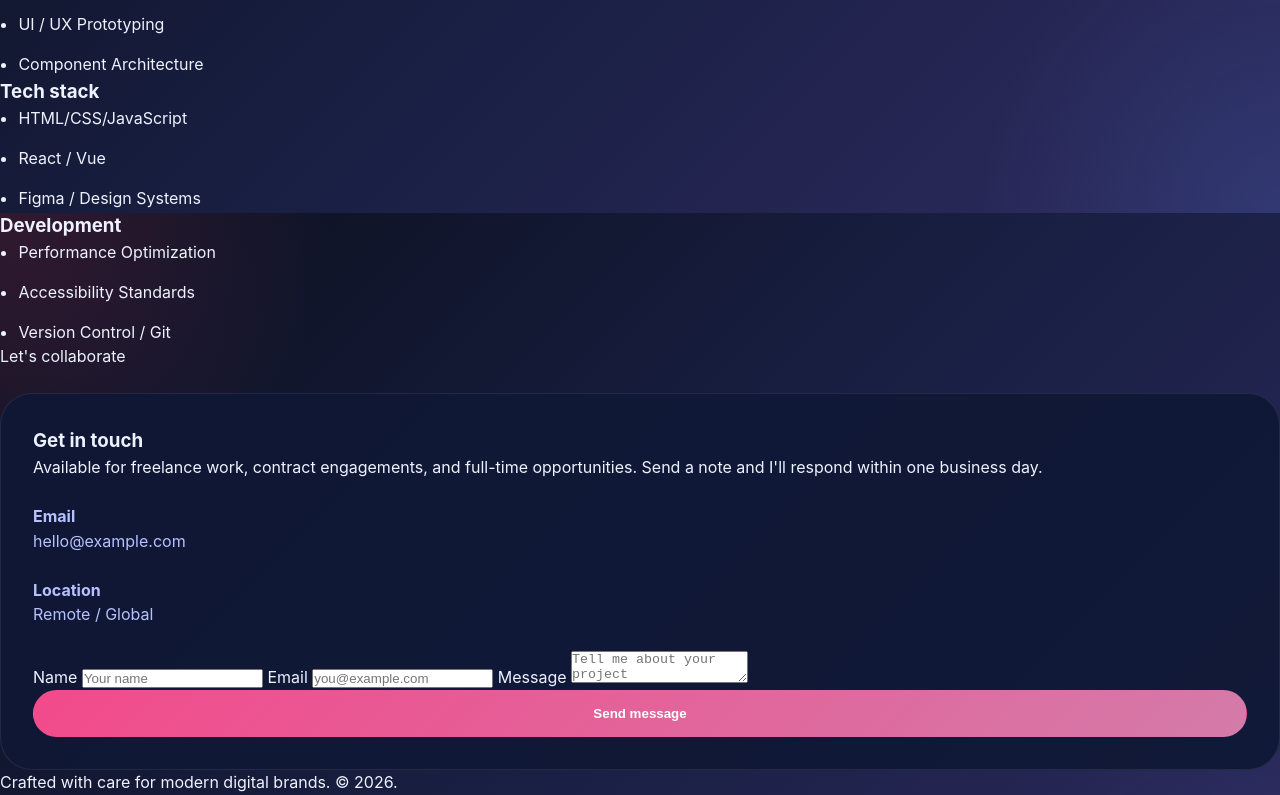
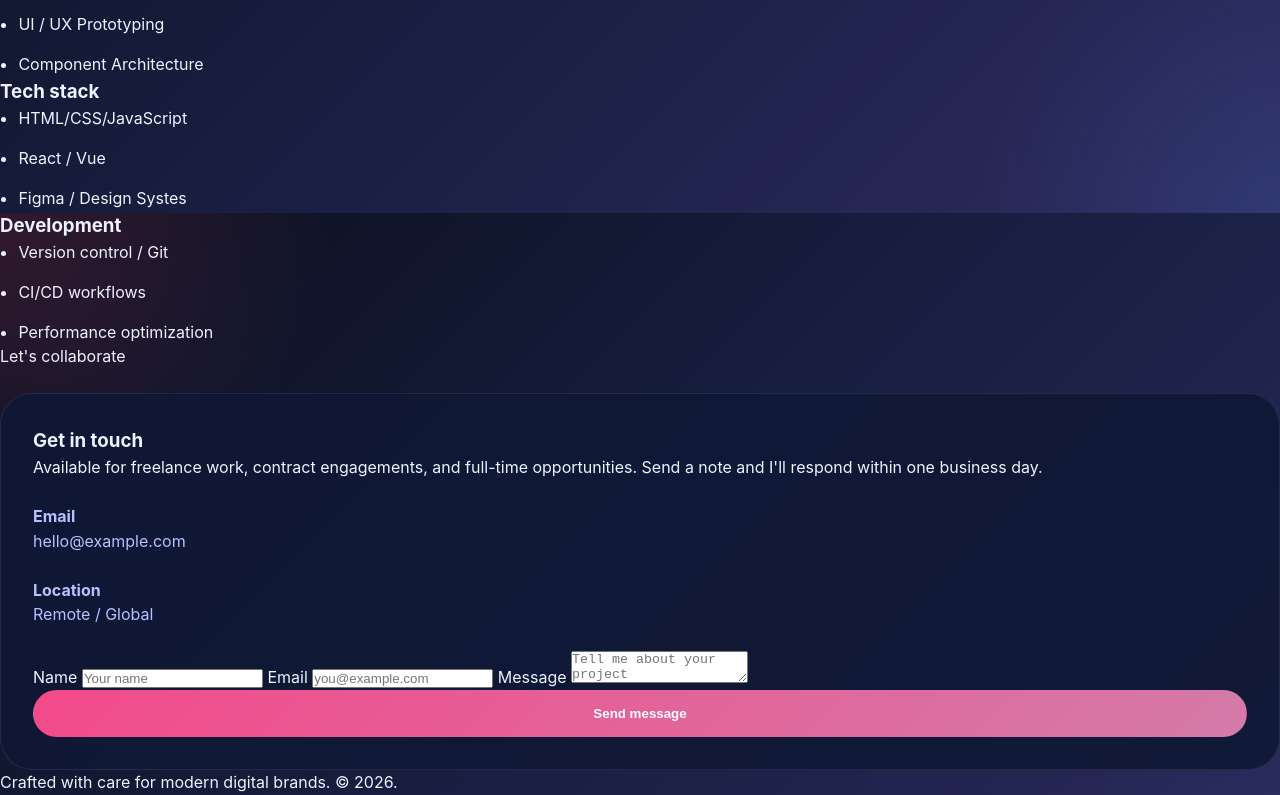
Before and after one commit to Kabi001/Test2, a plain HTML site: page index.html in a window 1280 px wide. Shown: the part 1387-2182 px from the top of the page. Drawn offline with Linux system fonts and the light colour scheme.

Commit message:
modified

```diff
--- a/index.html
+++ b/index.html
@@ -145,15 +145,15 @@
             <ul class="skills" style="padding-left: 1.15rem; margin: 0; list-style: disc outside;">
               <li>HTML/CSS/JavaScript</li>
               <li>React / Vue</li>
-              <li>Figma / Design Systems</li>
+              <li>Figma / Design Systes</li>
             </ul>
           </div>
           <div class="card">
             <h3>Development</h3>
             <ul class="skills" style="padding-left: 1.15rem; margin: 0; list-style: disc outside;">
-              <li>Performance Optimization</li>
-              <li>Accessibility Standards</li>
-              <li>Version Control / Git</li>
+              <li>Version control / Git</li>
+              <li>CI/CD workflows</li>
+              <li>Performance optimization</li>
             </ul>
           </div>
         </div>
```
Also changed, not shown: 1 other file.
